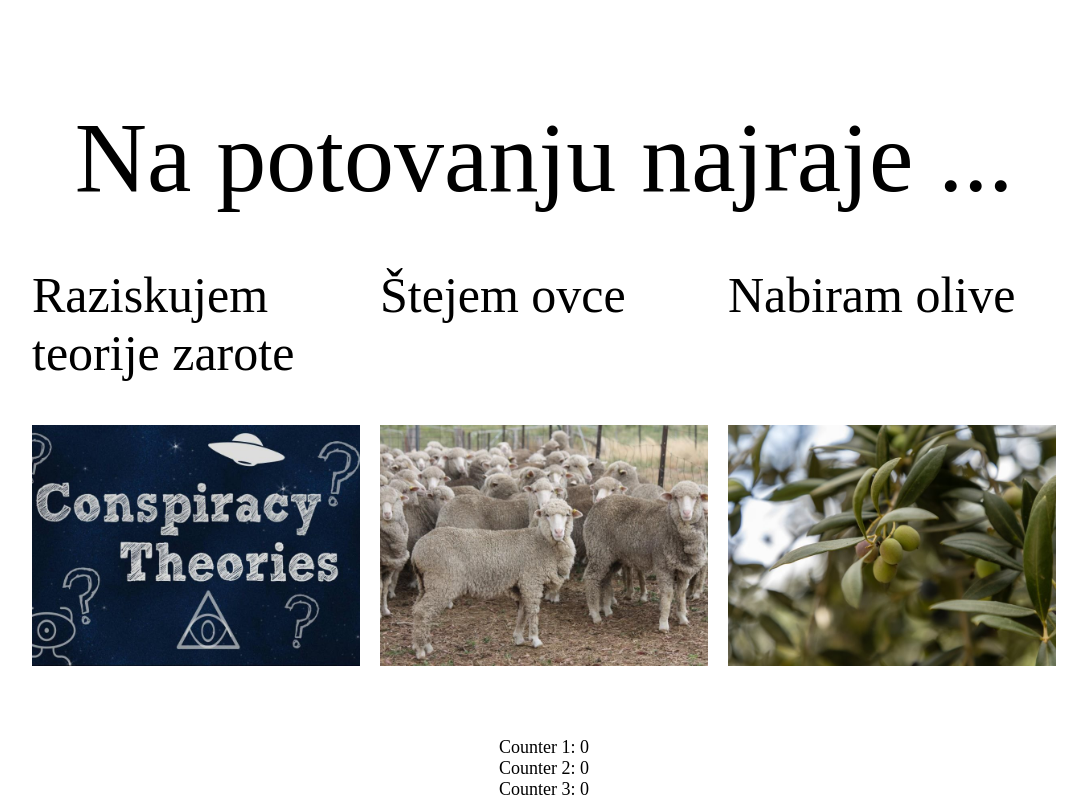
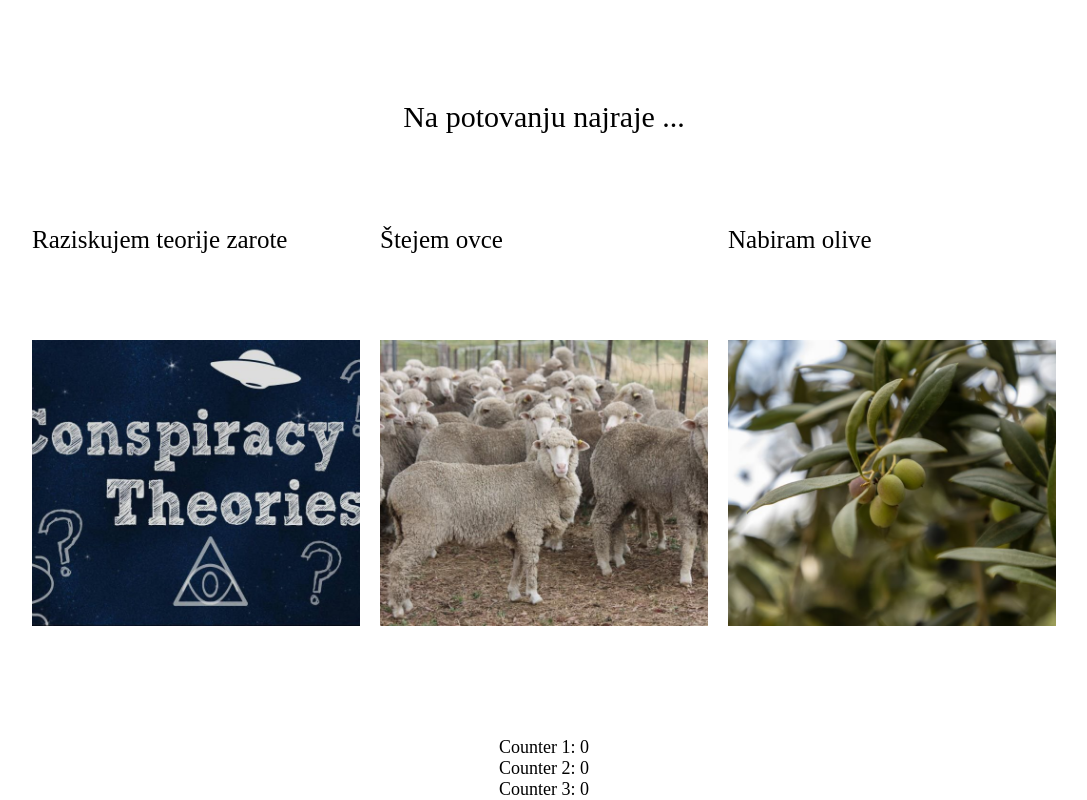
Before and after one commit to fgregor88/fgregor88.github.io, a plain HTML site: page index.html in a window 1280 px wide. Shown: the whole page, without its empty margins (96-1183 px from the left). Drawn offline with Linux system fonts and the light colour scheme; files whose address does not match are found by name.

Commit message:
font fix

```diff
--- a/index.html
+++ b/index.html
@@ -14,7 +14,7 @@
         .title {
             text-align: center;
             margin-top: 20px;
-            font-size: 32px;
+            font-size: 25px;
         }
         .container {
             display: grid;
@@ -46,7 +46,7 @@
 
         #page-title {
             margin-top: 100px;
-            font-size: 100px;
+            font-size: 30px;
         }
 
         .odgovor {
@@ -55,7 +55,7 @@
             width: 100%;
             height: 100%;
             overflow: hidden;
-            font-size: 50px;
+            font-size: 25px;
         }
 
     </style>
```
Also changed, not shown: 1 other file.
